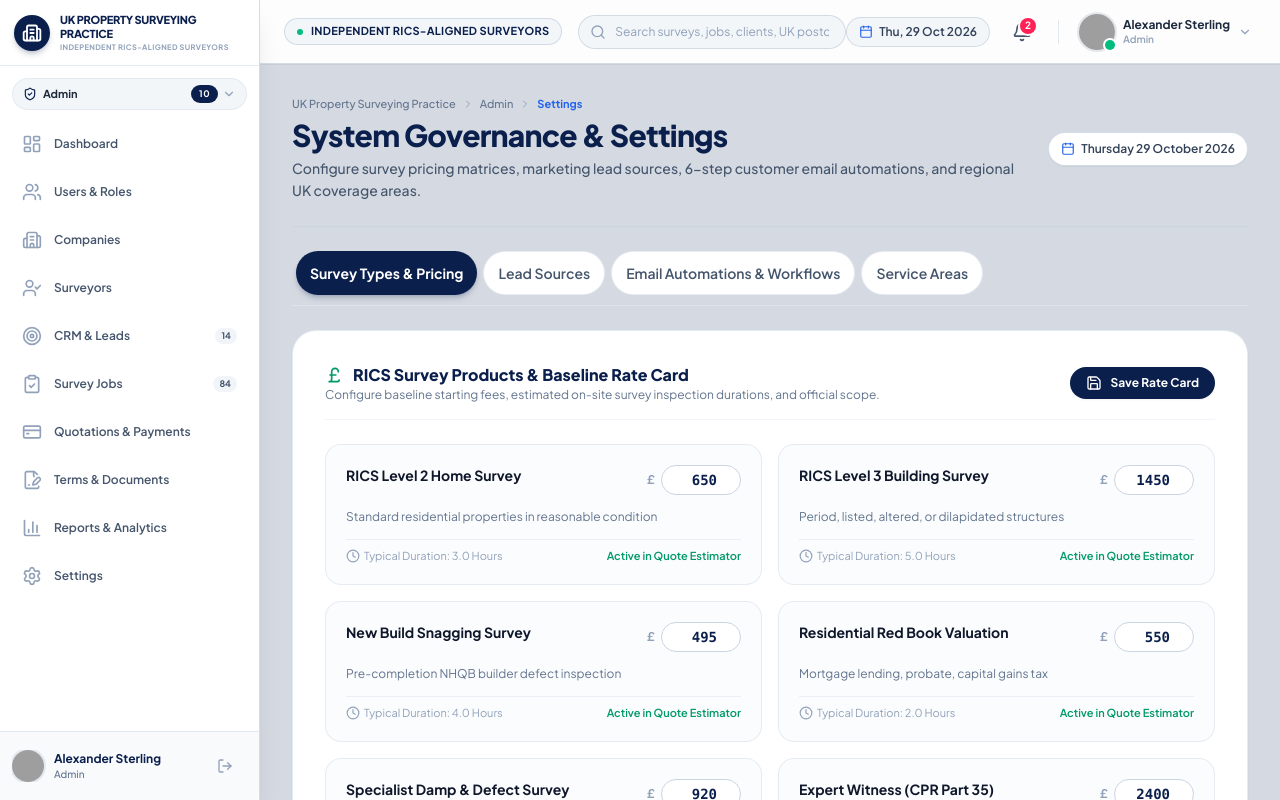
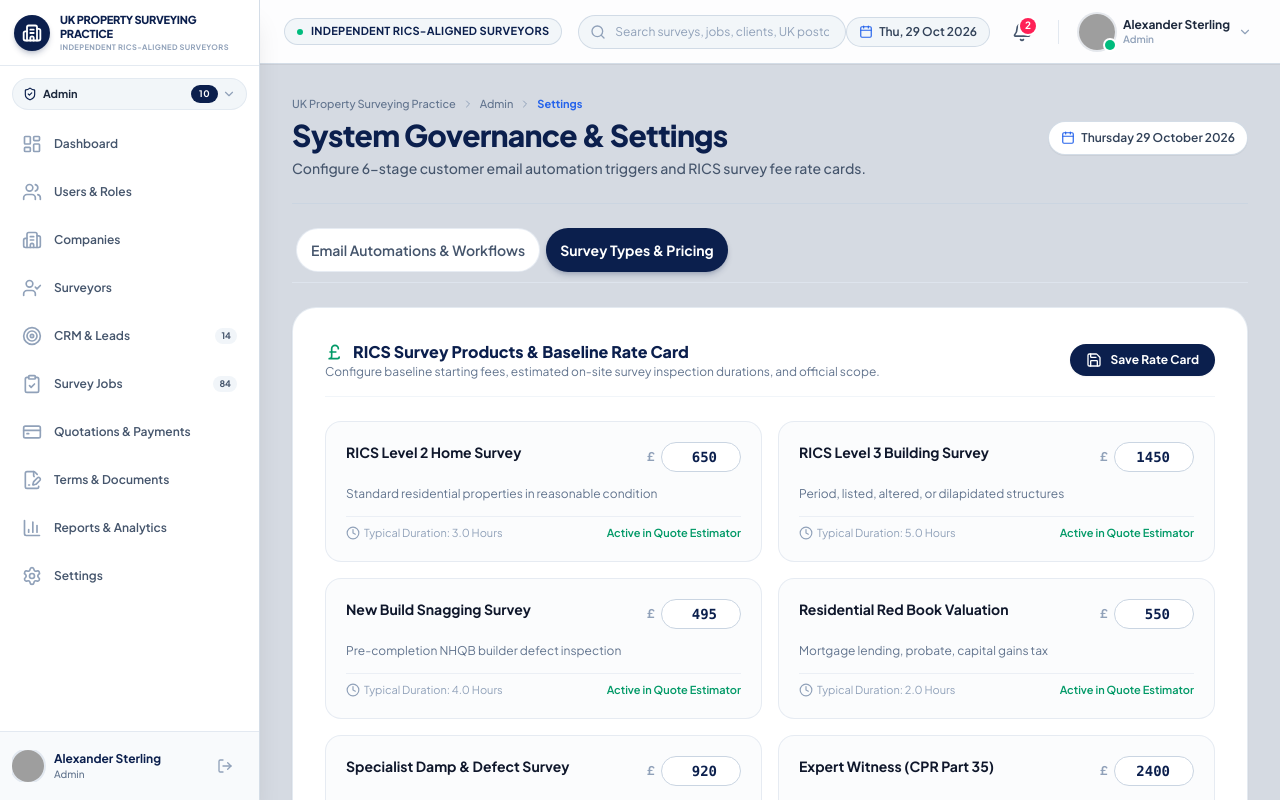
Before and after one commit to AKRITIKUSHWAHA/properitygroup, a React (Vite) app: page /admin/setting in a window 1280 px wide. Both pictures are taken after a click on the button "Survey Types & Pricing". Shown: the top 800 px of the page. Built offline with nearby package versions, Linux system fonts and the light colour scheme; grey boxes are pictures that could not be loaded; a web font is replaced by a local one.

Commit message:
Streamline Settings page: remove extra tabs (Lead Sources, Service Areas) and keep strictly client-workflow tabs (Email Automations, Survey Pricing)

```diff
--- a/src/pages/admin/AdminSettingsPage.jsx
+++ b/src/pages/admin/AdminSettingsPage.jsx
@@ -1,30 +1,16 @@
 import React, { useState } from 'react';
 import {
-  Settings,
   PoundSterling,
-  Target,
   Mail,
-  MapPin,
   Save,
   CheckCircle2,
-  SlidersHorizontal,
-  Plus,
-  Edit,
+  Clock,
+  RefreshCw,
   Eye,
-  Clock,
-  Sparkles,
-  RefreshCw,
-  Send,
-  Check,
-  AlertCircle,
-  ShieldCheck,
-  Tag,
-  ArrowRight,
   Zap,
 } from 'lucide-react';
 import { PageHeader } from '../../components/PageHeader';
 import { Tabs } from '../../components/common/Tabs';
-import { Modal } from '../../components/common/Modal';
 import { useToast } from '../../components/ToastContext';
 import { useEmailAutomations } from '../../mock/emailAutomations';
 import { EmailTemplatePreviewModal } from '../../components/admin/EmailTemplatePreviewModal';
@@ -40,11 +26,12 @@ export const AdminSettingsPage = () => {
     renderTemplate,
   } = useEmailAutomations();
 
-  // Exactly the 4 tabs requested by user:
-  // (survey types and pricing, lead sources, email automations, service areas)
-  const [activeTab, setActiveTab] = useState('templates'); // default to templates for immediate verification
+  // Exactly the 2 tabs matching client's workflow:
+  // 1. Email Automations & Workflows (6 SurveyBooker stages)
+  // 2. Survey Types & Pricing (RICS Level 2, Level 3, Valuation rate card)
+  const [activeTab, setActiveTab] = useState('templates');
 
-  // Tab 1: Survey Types & Pricing State
+  // Survey Types & Pricing State
   const [surveyTypes, setSurveyTypes] = useState([
     { id: '1', name: 'RICS Level 2 Home Survey', baseFee: 650, duration: '3.0 Hours', scope: 'Standard residential properties in reasonable condition' },
     { id: '2', name: 'RICS Level 3 Building Survey', baseFee: 1450, duration: '5.0 Hours', scope: 'Period, listed, altered, or dilapidated structures' },
@@ -54,32 +41,12 @@ export const AdminSettingsPage = () => {
     { id: '6', name: 'Expert Witness (CPR Part 35)', baseFee: 2400, duration: '8.0 Hours', scope: 'Court litigation, boundary disputes, disrepair claims' },
   ]);
 
-  // Tab 2: Lead Sources State
-  const [leadSources, setLeadSources] = useState([
-    { id: 'src-1', name: 'Website Organic (SEO)', active: true, cpl: '£14.20', conversion: '74.2%' },
-    { id: 'src-2', name: 'Estate Agent Referrals', active: true, cpl: '£0.00 (Panel)', conversion: '82.5%' },
-    { id: 'src-3', name: 'Local Surveyors Direct', active: true, cpl: '£28.00', conversion: '68.0%' },
-    { id: 'src-4', name: 'Google Ads (Search PPC)', active: true, cpl: '£42.50', conversion: '61.4%' },
-    { id: 'src-5', name: 'Conveyancing Solicitor Panel', active: true, cpl: '£0.00 (B2B)', conversion: '88.1%' },
-    { id: 'src-6', name: 'Expert Witness Direct Referral', active: true, cpl: '£0.00 (Legal)', conversion: '92.0%' },
-  ]);
-
-  // Tab 4: Service Areas State
-  const [serviceAreas, setServiceAreas] = useState([
-    { id: 'area-1', name: 'London South West & Surrey', postcodes: 'SW, KT, TW, GU', leadSurveyor: 'David Thorne MRICS', standardTravel: 'Included' },
-    { id: 'area-2', name: 'London West & Central', postcodes: 'W, WC, NW, EC', leadSurveyor: 'Oliver Hughes MRICS', standardTravel: 'Included' },
-    { id: 'area-3', name: 'Surrey Hills & Outer Border', postcodes: 'RH, CR, SM', leadSurveyor: 'Claire Bennet AssocRICS', standardTravel: 'Included' },
-    { id: 'area-4', name: 'Thames Valley & Berkshire', postcodes: 'OX, RG, HP, SL', leadSurveyor: 'Fiona Macintyre MRICS', standardTravel: '£40 surcharge outside M25' },
-  ]);
-
   // Preview & Edit Automation Modal
   const [previewingAutomation, setPreviewingAutomation] = useState(null);
 
   const tabs = [
+    { id: 'templates', label: 'Email Automations & Workflows' },
     { id: 'pricing', label: 'Survey Types & Pricing' },
-    { id: 'leads', label: 'Lead Sources' },
-    { id: 'templates', label: 'Email Automations & Workflows' },
-    { id: 'areas', label: 'Service Areas' },
   ];
 
   const handleUpdatePrice = (id, newPrice) => {
@@ -93,17 +60,6 @@ export const AdminSettingsPage = () => {
       type: 'success',
       title: 'Pricing Matrix Saved',
       message: 'Base survey fees have been updated across quote calculations.',
-    });
-  };
-
-  const toggleLeadSource = (id) => {
-    setLeadSources((prev) =>
-      prev.map((s) => (s.id === id ? { ...s, active: !s.active } : s))
-    );
-    addToast({
-      type: 'info',
-      title: 'Lead Source Updated',
-      message: 'Source channel status toggled.',
     });
   };
 
@@ -124,118 +80,16 @@ export const AdminSettingsPage = () => {
     <div className="space-y-6 max-w-6xl mx-auto pb-12">
       <PageHeader
         title="System Governance & Settings"
-        subtitle="Configure survey pricing matrices, marketing lead sources, 6-step customer email automations, and regional UK coverage areas."
+        subtitle="Configure 6-stage customer email automation triggers and RICS survey fee rate cards."
         breadcrumb={['Admin', 'Settings']}
       />
 
-      {/* Tabs */}
+      {/* Clean Tabs */}
       <Tabs tabs={tabs} activeTab={activeTab} onChange={setActiveTab} />
 
-      {/* TAB 1: SURVEY TYPES & PRICING */}
-      {activeTab === 'pricing' && (
-        <div className="bg-white rounded-3xl border border-slate-200/90 shadow-xs p-6 sm:p-8 space-y-6">
-          <div className="flex flex-col sm:flex-row sm:items-center justify-between gap-3 pb-4 border-b border-slate-100">
-            <div>
-              <h3 className="text-base font-black text-[#0B1F4D] flex items-center gap-2">
-                <PoundSterling className="w-5 h-5 text-emerald-600" />
-                <span>RICS Survey Products & Baseline Rate Card</span>
-              </h3>
-              <p className="text-xs text-slate-500">
-                Configure baseline starting fees, estimated on-site survey inspection durations, and official scope.
-              </p>
-            </div>
-            <button
-              onClick={handleSavePricing}
-              className="inline-flex items-center gap-2 px-4 py-2 bg-[#0B1F4D] hover:bg-[#162E6E] text-white rounded-xl text-xs font-bold transition-all shadow-xs cursor-pointer self-start sm:self-auto"
-            >
-              <Save className="w-4 h-4" />
-              <span>Save Rate Card</span>
-            </button>
-          </div>
-
-          <div className="grid grid-cols-1 md:grid-cols-2 gap-4">
-            {surveyTypes.map((type) => (
-              <div
-                key={type.id}
-                className="p-5 rounded-2xl border border-slate-200/80 bg-slate-50/50 hover:bg-slate-50 hover:border-slate-300 transition-all space-y-3"
-              >
-                <div className="flex items-start justify-between gap-3">
-                  <div className="font-bold text-slate-900 text-sm">{type.name}</div>
-                  <div className="flex items-center gap-1.5 shrink-0">
-                    <span className="text-xs font-bold text-slate-400">£</span>
-                    <input
-                      type="number"
-                      value={type.baseFee}
-                      onChange={(e) => handleUpdatePrice(type.id, e.target.value)}
-                      className="w-20 px-2 py-1 bg-white border border-slate-300 rounded-lg text-sm font-black font-mono text-[#0B1F4D] text-right focus:outline-none focus:ring-2 focus:ring-[#2563EB]"
-                    />
-                  </div>
-                </div>
-
-                <p className="text-xs text-slate-500 leading-relaxed">{type.scope}</p>
-
-                <div className="flex items-center justify-between pt-2 border-t border-slate-200/60 text-[11px] text-slate-400">
-                  <span className="flex items-center gap-1">
-                    <Clock className="w-3.5 h-3.5 text-slate-400" />
-                    <span>Typical Duration: {type.duration}</span>
-                  </span>
-                  <span className="font-semibold text-emerald-600">Active in Quote Estimator</span>
-                </div>
-              </div>
-            ))}
-          </div>
-        </div>
-      )}
-
-      {/* TAB 2: LEAD SOURCES */}
-      {activeTab === 'leads' && (
-        <div className="bg-white rounded-3xl border border-slate-200/90 shadow-xs p-6 sm:p-8 space-y-6">
-          <div className="flex items-center justify-between pb-4 border-b border-slate-100">
-            <div>
-              <h3 className="text-base font-black text-[#0B1F4D] flex items-center gap-2">
-                <Target className="w-5 h-5 text-[#2563EB]" />
-                <span>Marketing Lead Sources & Attribution</span>
-              </h3>
-              <p className="text-xs text-slate-500">
-                Track inquiry acquisition channels, cost-per-lead (CPL), and conversion rates.
-              </p>
-            </div>
-          </div>
-
-          <div className="space-y-3">
-            {leadSources.map((source) => (
-              <div
-                key={source.id}
-                className="p-4 rounded-2xl border border-slate-200/80 bg-slate-50 flex items-center justify-between gap-4 text-xs"
-              >
-                <div className="flex items-center gap-3">
-                  <div className={`w-3 h-3 rounded-full ${source.active ? 'bg-emerald-500' : 'bg-slate-300'}`} />
-                  <div>
-                    <span className="font-bold text-slate-900 block">{source.name}</span>
-                    <span className="text-[11px] text-slate-400 font-mono">
-                      CPL: {source.cpl} • Conversion Rate: {source.conversion}
-                    </span>
-                  </div>
-                </div>
-
-                <button
-                  type="button"
-                  onClick={() => toggleLeadSource(source.id)}
-                  className={`px-3 py-1.5 rounded-xl font-bold text-xs transition-all cursor-pointer ${
-                    source.active
-                      ? 'bg-emerald-100 text-emerald-800 hover:bg-emerald-200'
-                      : 'bg-slate-200 text-slate-600 hover:bg-slate-300'
-                  }`}
-                >
-                  {source.active ? 'Active' : 'Disabled'}
-                </button>
-              </div>
-            ))}
-          </div>
-        </div>
-      )}
-
-      {/* TAB 3: CUSTOMER EMAIL AUTOMATIONS & STAGE TRIGGERS */}
+      {/* ========================================================= */}
+      {/* TAB 1: CUSTOMER EMAIL AUTOMATIONS & WORKFLOWS             */}
+      {/* ========================================================= */}
       {activeTab === 'templates' && (
         <div className="space-y-6">
           {/* Top Banner: Metric Highlights & Controls */}
@@ -250,7 +104,7 @@ export const AdminSettingsPage = () => {
                   Client Journey Email Automations
                 </h3>
                 <p className="text-xs text-slate-200 leading-relaxed">
-                  Har milestone change par customer ko automated professional email send hota hai. Aap har step ko yahan se On / Off kar sakte hain aur templates customize kar sakte hain.
+                  Automated email notifications triggered on client journey milestones. Toggle stages active or paused, customize templates, and configure RICS-compliant email communications.
                 </p>
               </div>
 
@@ -394,7 +248,7 @@ export const AdminSettingsPage = () => {
 
             {sentLogs.length === 0 ? (
               <div className="p-6 text-center text-xs text-slate-400 bg-slate-50 rounded-2xl border border-dashed border-slate-200">
-                Stage move hone par automated emails yahan real-time record honge. (Try advancing any job stage in Job Details).
+                Automated emails triggered by workflow stage advancements will appear here in real-time.
               </div>
             ) : (
               <div className="space-y-2.5">
@@ -429,37 +283,57 @@ export const AdminSettingsPage = () => {
         </div>
       )}
 
-      {/* TAB 4: SERVICE AREAS */}
-      {activeTab === 'areas' && (
+      {/* ========================================================= */}
+      {/* TAB 2: SURVEY TYPES & PRICING RATE CARD                   */}
+      {/* ========================================================= */}
+      {activeTab === 'pricing' && (
         <div className="bg-white rounded-3xl border border-slate-200/90 shadow-xs p-6 sm:p-8 space-y-6">
-          <div className="flex items-center justify-between pb-4 border-b border-slate-100">
+          <div className="flex flex-col sm:flex-row sm:items-center justify-between gap-3 pb-4 border-b border-slate-100">
             <div>
               <h3 className="text-base font-black text-[#0B1F4D] flex items-center gap-2">
-                <MapPin className="w-5 h-5 text-rose-500" />
-                <span>Regional UK Service Areas & Surveyor Allocations</span>
+                <PoundSterling className="w-5 h-5 text-emerald-600" />
+                <span>RICS Survey Products & Baseline Rate Card</span>
               </h3>
               <p className="text-xs text-slate-500">
-                Postcode routing rules ensuring optimal travel radius and mileage efficiency.
+                Configure baseline starting fees, estimated on-site survey inspection durations, and official scope.
               </p>
             </div>
+            <button
+              onClick={handleSavePricing}
+              className="inline-flex items-center gap-2 px-4 py-2 bg-[#0B1F4D] hover:bg-[#162E6E] text-white rounded-xl text-xs font-bold transition-all shadow-xs cursor-pointer self-start sm:self-auto"
+            >
+              <Save className="w-4 h-4" />
+              <span>Save Rate Card</span>
+            </button>
           </div>
 
-          <div className="space-y-3">
-            {serviceAreas.map((area) => (
+          <div className="grid grid-cols-1 md:grid-cols-2 gap-4">
+            {surveyTypes.map((type) => (
               <div
-                key={area.id}
-                className="p-5 rounded-2xl border border-slate-200/80 bg-slate-50 space-y-2 text-xs"
+                key={type.id}
+                className="p-5 rounded-2xl border border-slate-200/80 bg-slate-50/50 hover:bg-slate-50 hover:border-slate-300 transition-all space-y-3"
               >
-                <div className="flex items-center justify-between">
-                  <h4 className="font-bold text-slate-900 text-sm">{area.name}</h4>
-                  <span className="px-2.5 py-0.5 rounded-lg bg-white border border-slate-200 font-mono font-bold text-[#0B1F4D]">
-                    {area.postcodes}
-                  </span>
+                <div className="flex items-start justify-between gap-3">
+                  <div className="font-bold text-slate-900 text-sm">{type.name}</div>
+                  <div className="flex items-center gap-1.5 shrink-0">
+                    <span className="text-xs font-bold text-slate-400">£</span>
+                    <input
+                      type="number"
+                      value={type.baseFee}
+                      onChange={(e) => handleUpdatePrice(type.id, e.target.value)}
+                      className="w-20 px-2 py-1 bg-white border border-slate-300 rounded-lg text-sm font-black font-mono text-[#0B1F4D] text-right focus:outline-none focus:ring-2 focus:ring-[#2563EB]"
+                    />
+                  </div>
                 </div>
 
-                <div className="grid grid-cols-1 sm:grid-cols-2 gap-2 text-slate-600 pt-1">
-                  <div>Lead Surveyor: <strong>{area.leadSurveyor}</strong></div>
-                  <div>Travel Policy: <strong>{area.standardTravel}</strong></div>
+                <p className="text-xs text-slate-500 leading-relaxed">{type.scope}</p>
+
+                <div className="flex items-center justify-between pt-2 border-t border-slate-200/60 text-[11px] text-slate-400">
+                  <span className="flex items-center gap-1">
+                    <Clock className="w-3.5 h-3.5 text-slate-400" />
+                    <span>Typical Duration: {type.duration}</span>
+                  </span>
+                  <span className="font-semibold text-emerald-600">Active in Quote Estimator</span>
                 </div>
               </div>
             ))}
```
Also changed, not shown: src/components/admin/EmailTemplatePreviewModal.jsx (line endings or trailing spaces), src/mock/emailAutomations.js (line endings or trailing spaces).
